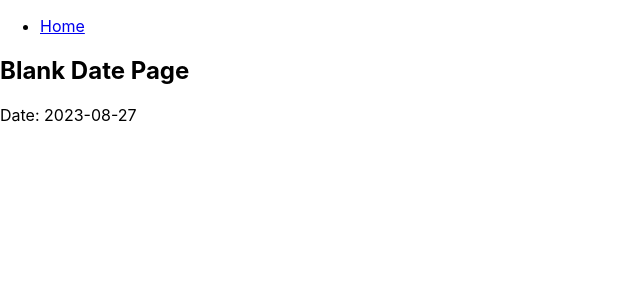
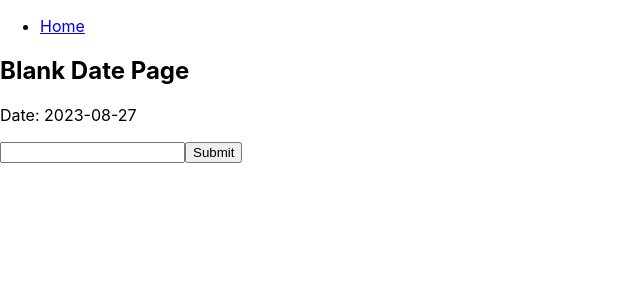
Before and after one commit to babtor/calendar, a React (Create React App) app in the folder js-calendar/: page /date/2023-08-27 in a window 1280 px wide. Shown: the top 300 px of the page, without its empty margins (0-640 px from the left). Built offline with nearby package versions, Linux system fonts and the light colour scheme.

Commit message:
Implemented custom hook for localstorage of alarms

```diff
--- a/js-calendar/src/components/DatePage.js
+++ b/js-calendar/src/components/DatePage.js
@@ -1,15 +1,37 @@
-import React from "react";
+import React, { useEffect } from "react";
+import { useState } from "react";
 import { useParams } from "react-router-dom";
+
+// Local storage hook
+function useLocalStorage(key, initialValue) {
+  const [value, setValue] = useState(() => {
+    const storedValue = localStorage.getItem(key);
+    return storedValue ? JSON.parse(storedValue) : initialValue;
+  });
+
+  useEffect(() => {
+    localStorage.setItem(key, JSON.stringify(value));
+  }, [key, value]);
+
+  return [value, setValue];
+}
 
 function DatePage() {
   const { dateId } = useParams();
+  const [alarm, setAlarm] = useLocalStorage(`Alarm-${dateId}`, "");
 
   return (
-    <div>
-      <h2>Blank Date Page</h2>
-      <p>Date: {dateId}</p>
-      {}
-    </div>
+    <>
+      <div>
+        <h2>Blank Date Page</h2>
+        <p>Date: {dateId}</p>
+        <p>{alarm}</p>
+      </div>
+      <form>
+        <input value={alarm} onChange={(e) => setAlarm(e.target.value)} />
+        <input type="submit" value="Submit"></input>
+      </form>
+    </>
   );
 }
 
```
